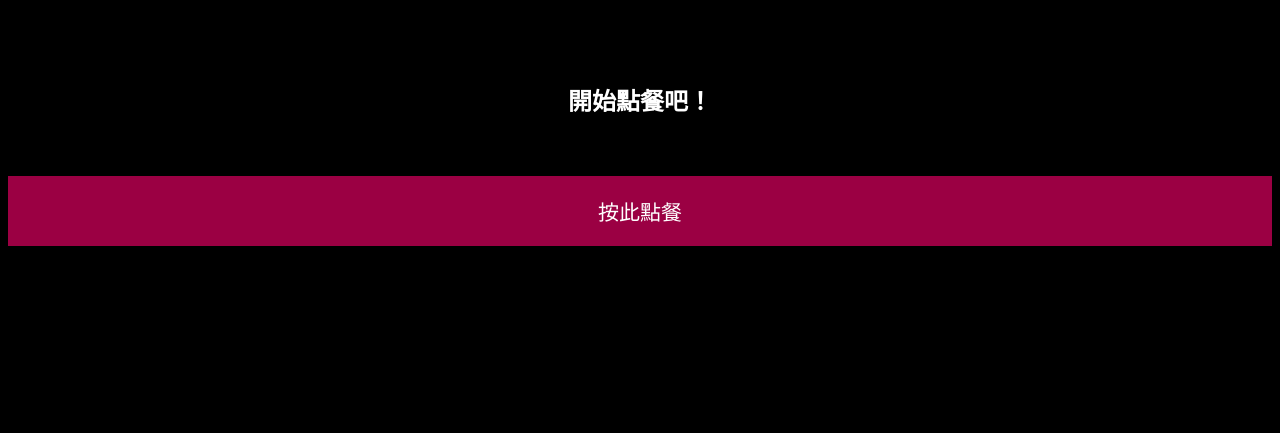
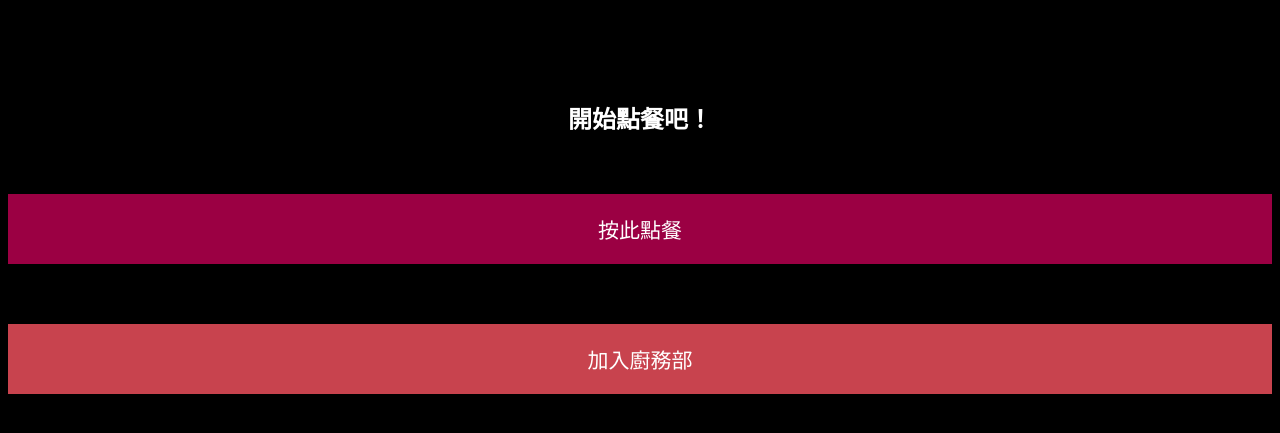
Before and after one commit to wangtry3417/OrderSys, a Flask app: page / in a window 1280 px wide. Shown: the top 433 px of the page. Run offline with Flask 3, Linux system fonts and the light colour scheme; some libraries are stand-ins or nearby versions.

Commit message:
Update index.html

```diff
--- a/template/index.html
+++ b/template/index.html
@@ -13,20 +13,34 @@
         padding: 20px 22px;
         font-size: 21px;
       }
+      #cook {
+        background-color: rgb(200,67,78);
+        color: rgb(255,255,255);
+        padding: 20px 22px;
+        font-size: 21px;
+      }
     </style>
+    <script src="https://cdnjs.cloudflare.com/ajax/libs/socket.io/4.4.1/socket.io.js"></script>
   </head>
   <body>
     <center>
       <br>
       <br>
       <br>
+      <br>
       <h2>開始點餐吧！</h2>
       <br>
       <p id="click">按此點餐</p>
+      <br>
+      <p id="cook">加入廚務部</p>
     </center>
     <script>
+      const socket = io();
      document.getElementById("click").addEventListener("click",()=> {
        window.location.href="/order";
+     });
+      document.getElementById("click").addEventListener("click",()=> {
+       socket.emit("join","cook");
      });
     </script>
   </body>
```
